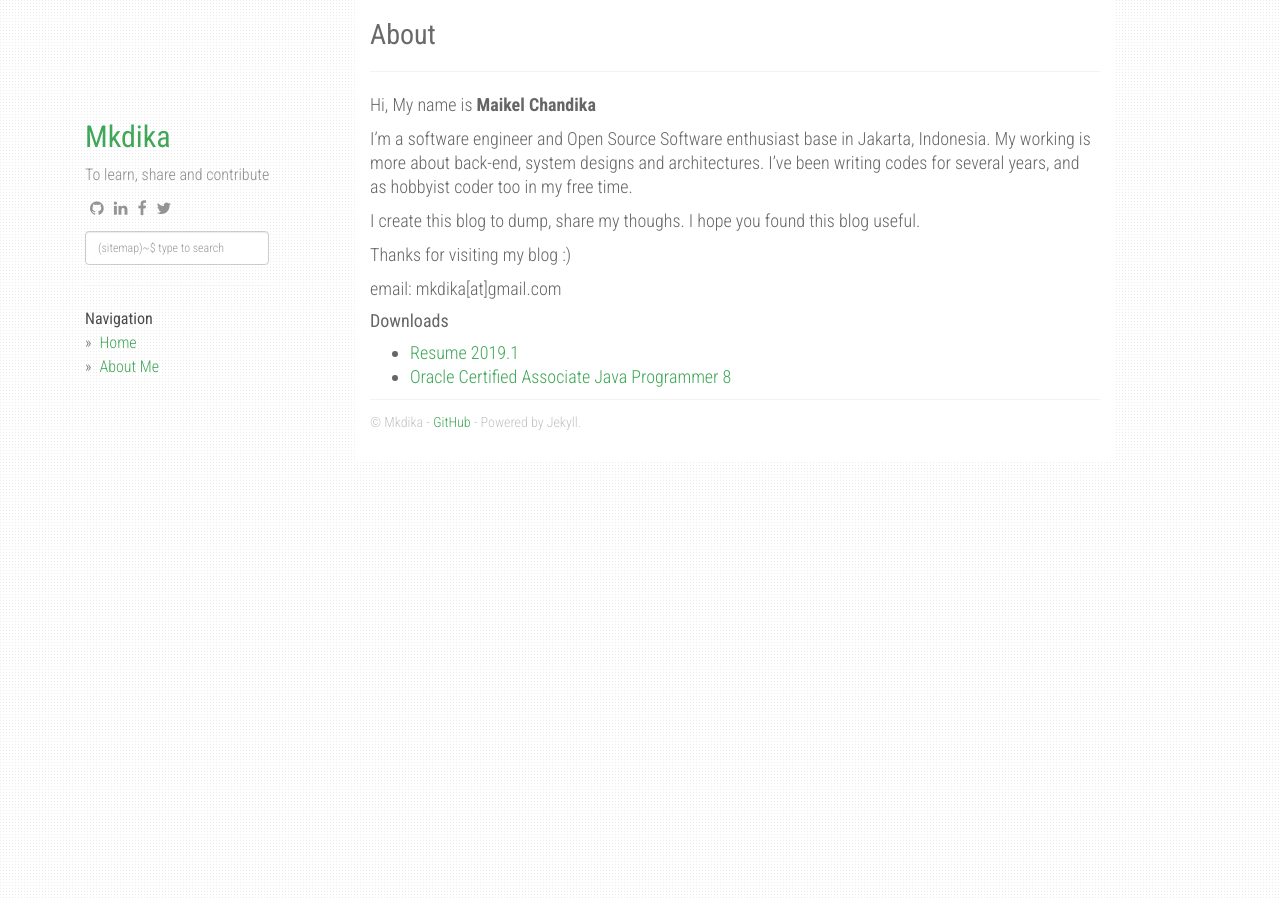
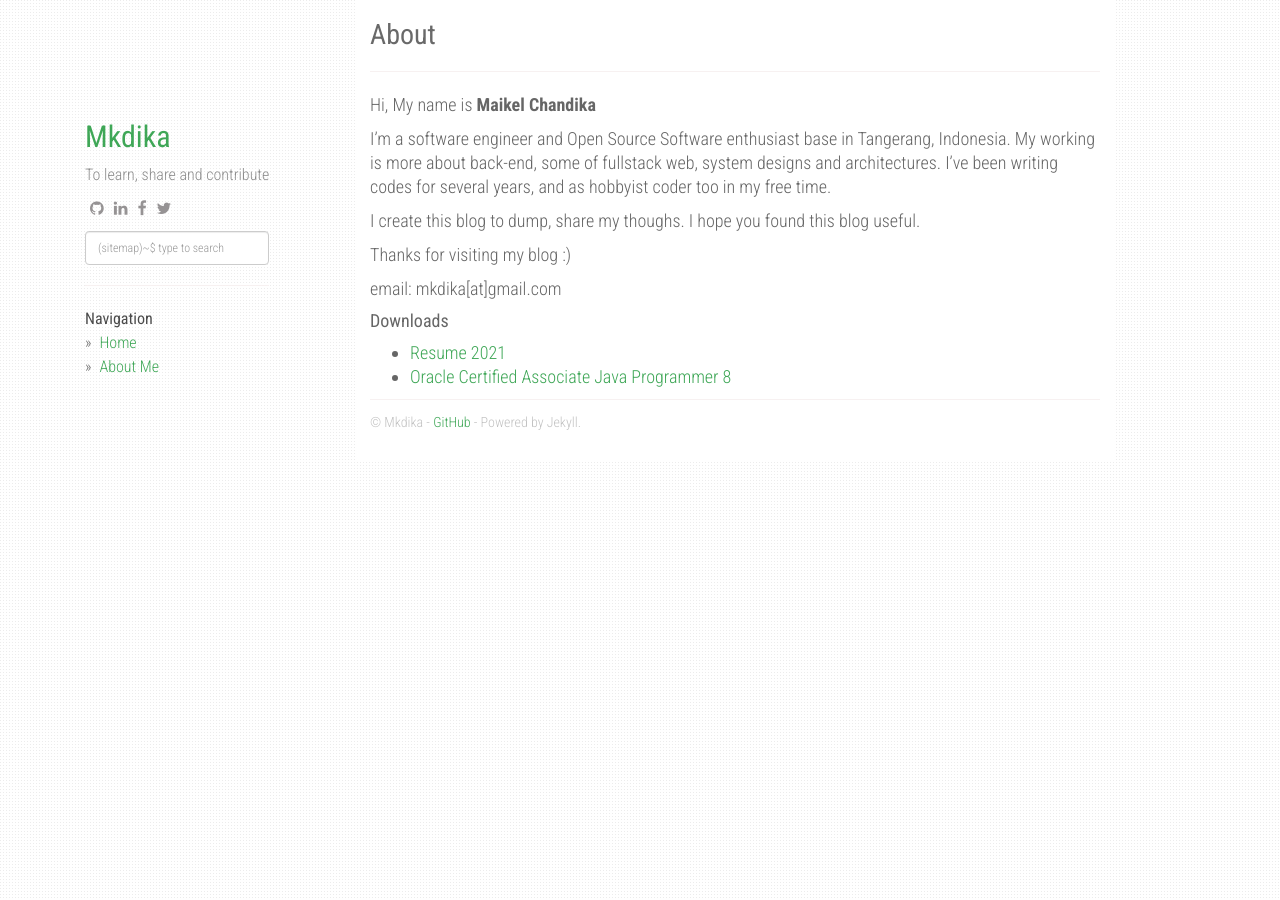
Before and after one commit to mkdika/mkdika.github.io, a Jekyll site: the page built from about.md, in a window 1280 px wide. Built offline with Jekyll 4.4.1, drawn with Linux system fonts in a browser that asks for light colours; nearby versions of some CDN libraries.

Commit message:
update about page

```diff
--- a/about.md
+++ b/about.md
@@ -6,7 +6,7 @@ comments  : false
 ---
 Hi, My name is **Maikel Chandika**
 
-I'm a software engineer and Open Source Software enthusiast base in Jakarta, Indonesia. My working is more about back-end, system designs and architectures. I've been writing codes for several years, and as hobbyist coder too in my free time.
+I'm a software engineer and Open Source Software enthusiast base in Tangerang, Indonesia. My working is more about back-end, some of fullstack web, system designs and architectures. I've been writing codes for several years, and as hobbyist coder too in my free time.
 
 I create this blog to dump, share my thoughs. I hope you found this blog useful.
 
@@ -16,5 +16,5 @@ email: mkdika[at]gmail.com
 
 #### Downloads
 
-- [Resume 2019.1](https://bit.ly/37msCL7){:target="_blank"}
+- [Resume 2021](https://tinyurl.com/mkdika-resume){:target="_blank"}
 - [Oracle Certified Associate Java Programmer 8](https://www.youracclaim.com/badges/abf45dc5-3312-423e-b12f-2e414c3f2e42/public_url){:target="_blank"}
```
